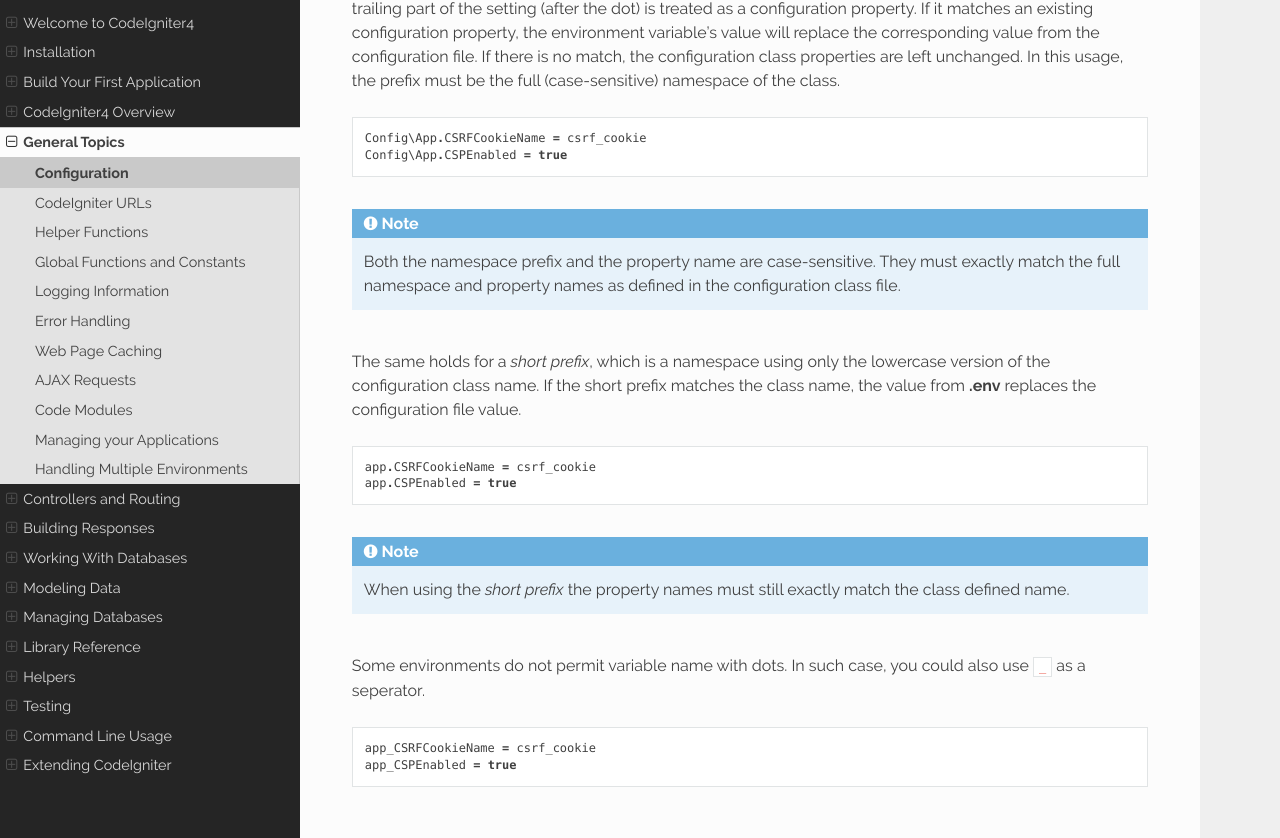
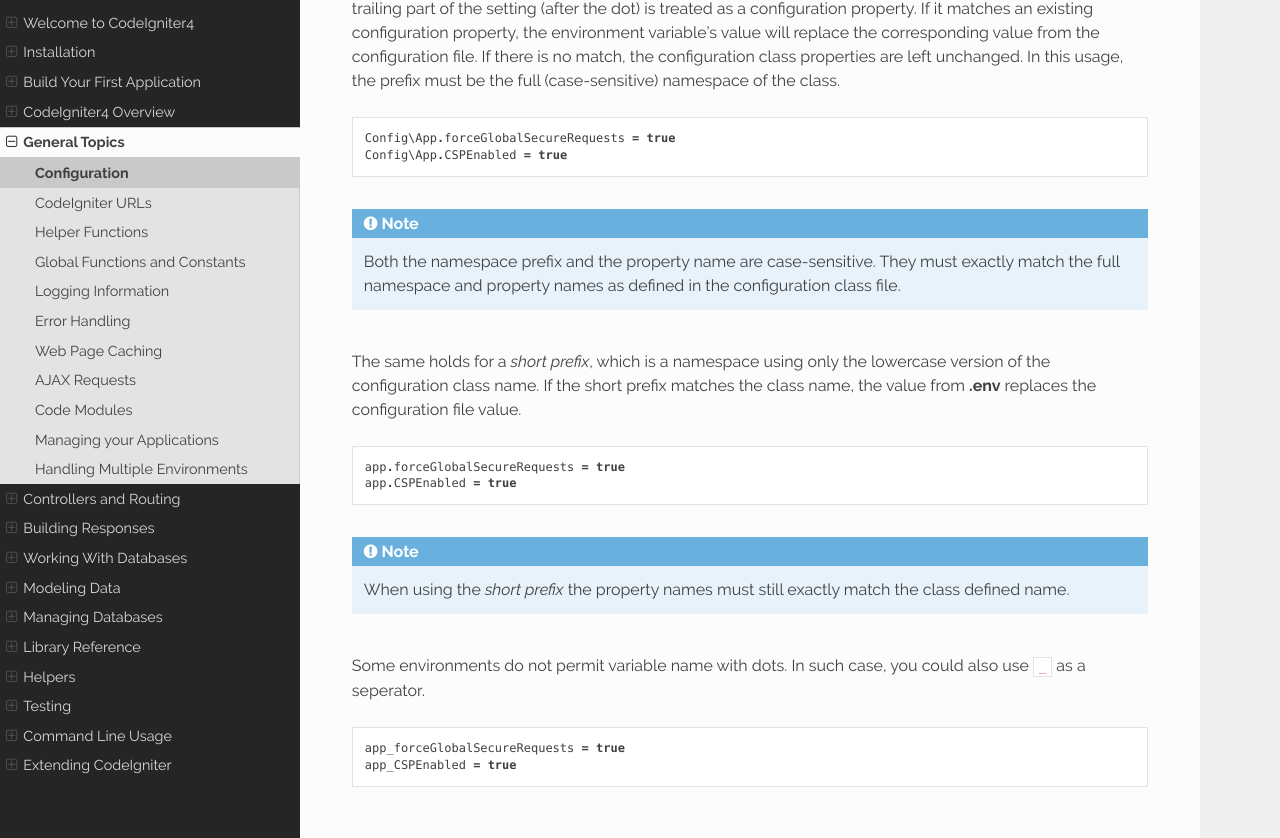
Before and after one commit to NEKOGET/ci4_user_guide_src, a Sphinx documentation site: the page built from source/general/configuration.rst, in a window 1280 px wide and 1400 px high, scrolled down 3990 px. Shown: the part 129-967 px from the top of the window. Built offline with Sphinx 7.4.7 and the Read the Docs theme 2.0.0, drawn with Linux system fonts in a browser that asks for light colours.

Commit message:
docs: replace deprecated Config\App.CSRFCookieName

```diff
--- a/source/general/configuration.rst
+++ b/source/general/configuration.rst
@@ -165,7 +165,7 @@ the configuration class properties are left unchanged. In this usage, the prefix
 the full (case-sensitive) namespace of the class.
 ::
 
-    Config\App.CSRFCookieName = csrf_cookie
+    Config\App.forceGlobalSecureRequests = true
     Config\App.CSPEnabled = true
 
 
@@ -176,7 +176,7 @@ the configuration class name. If the short prefix matches the class name,
 the value from **.env** replaces the configuration file value.
 ::
 
-    app.CSRFCookieName = csrf_cookie
+    app.forceGlobalSecureRequests = true
     app.CSPEnabled = true
 
 .. note:: When using the *short prefix* the property names must still exactly match the class defined name.
@@ -184,7 +184,7 @@ the value from **.env** replaces the configuration file value.
 Some environments do not permit variable name with dots. In such case, you could also use ``_`` as a seperator.
 ::
 
-    app_CSRFCookieName = csrf_cookie
+    app_forceGlobalSecureRequests = true
     app_CSPEnabled = true
 
 Environment Variables as Replacements for Data
```
